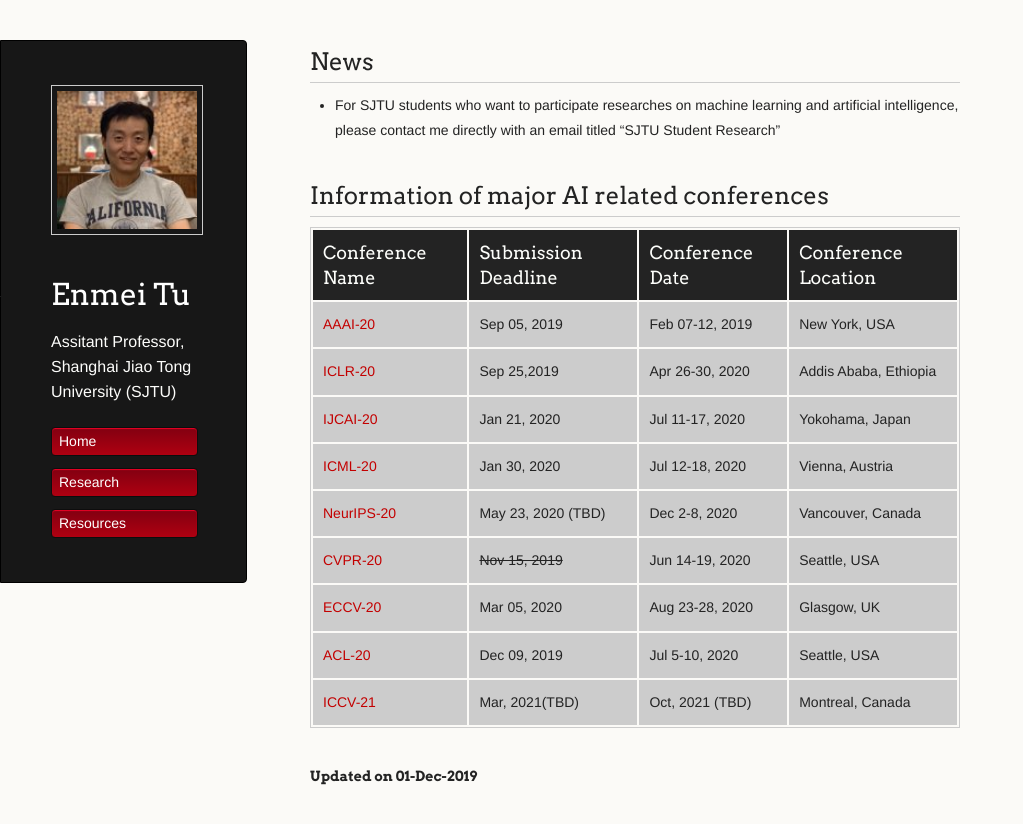
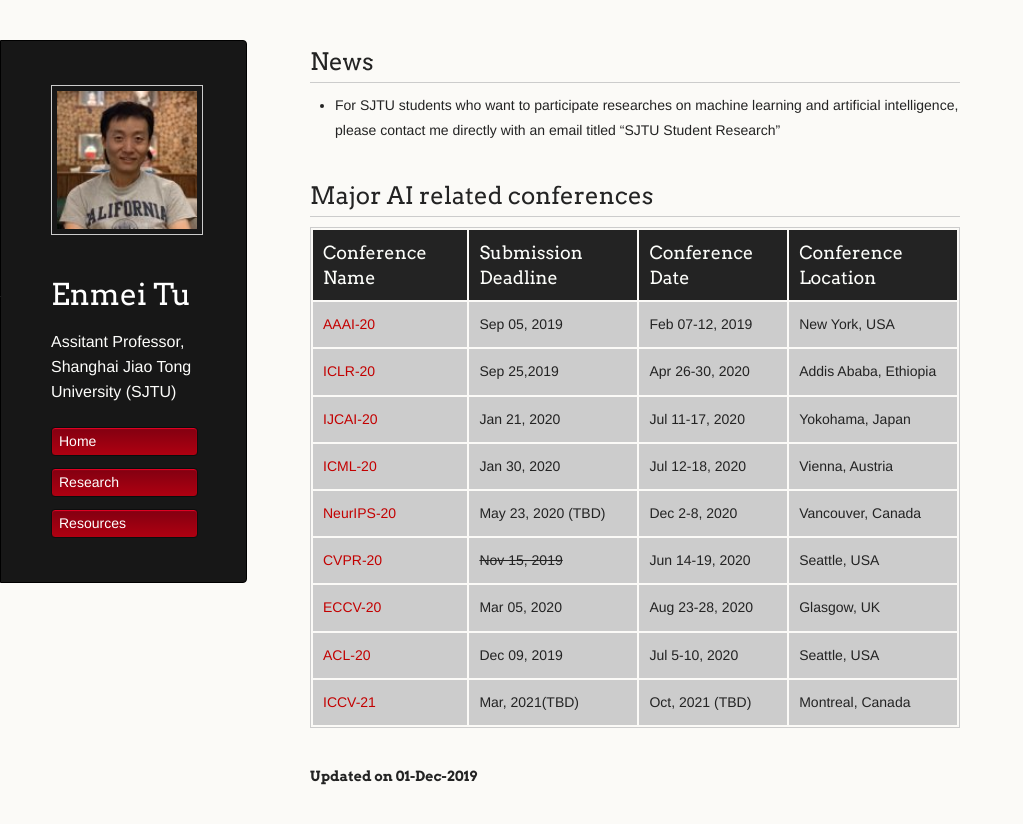
Before and after one commit to hellotem/enmeitu.github.io, a Jekyll site: the page built from resource/index.md, in a window 1280 px wide. Shown: the top 824 px of the page, without its empty margins (0-1023 px from the left). Built offline with Jekyll 4.4.1, drawn with Linux system fonts in a browser that asks for light colours; our own code applies the rules of GitHub Pages for plain Markdown files.

Commit message:
Update index.md

```diff
--- a/resource/index.md
+++ b/resource/index.md
@@ -4,7 +4,7 @@ layout: default
 ## News
 *  For SJTU students who want to participate researches on machine learning and artificial intelligence, please contact me directly with an email titled "SJTU Student Research"
 
-## Information of major AI related conferences
+## Major AI related conferences
 
 Conference Name  | Submission Deadline | Conference Date |Conference Location
 ----------------- | -------------| -------------|-------------
```
